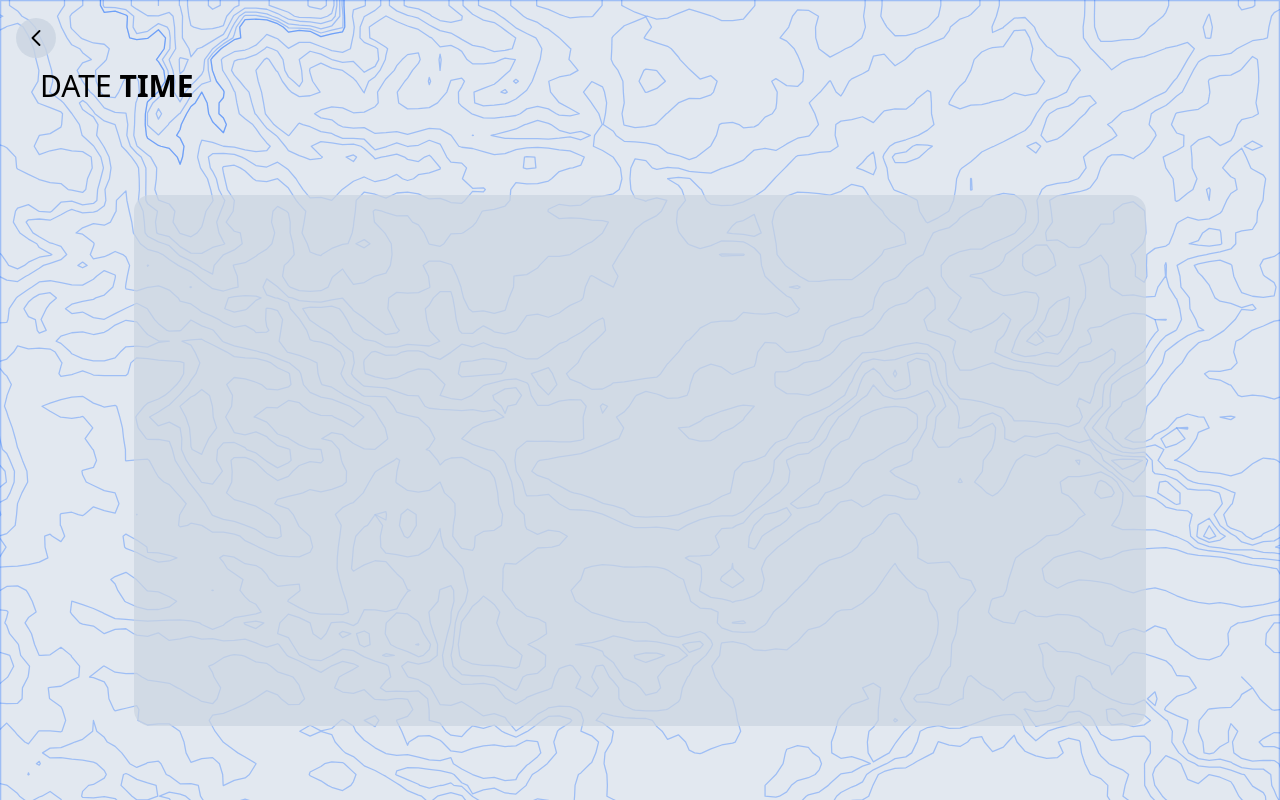
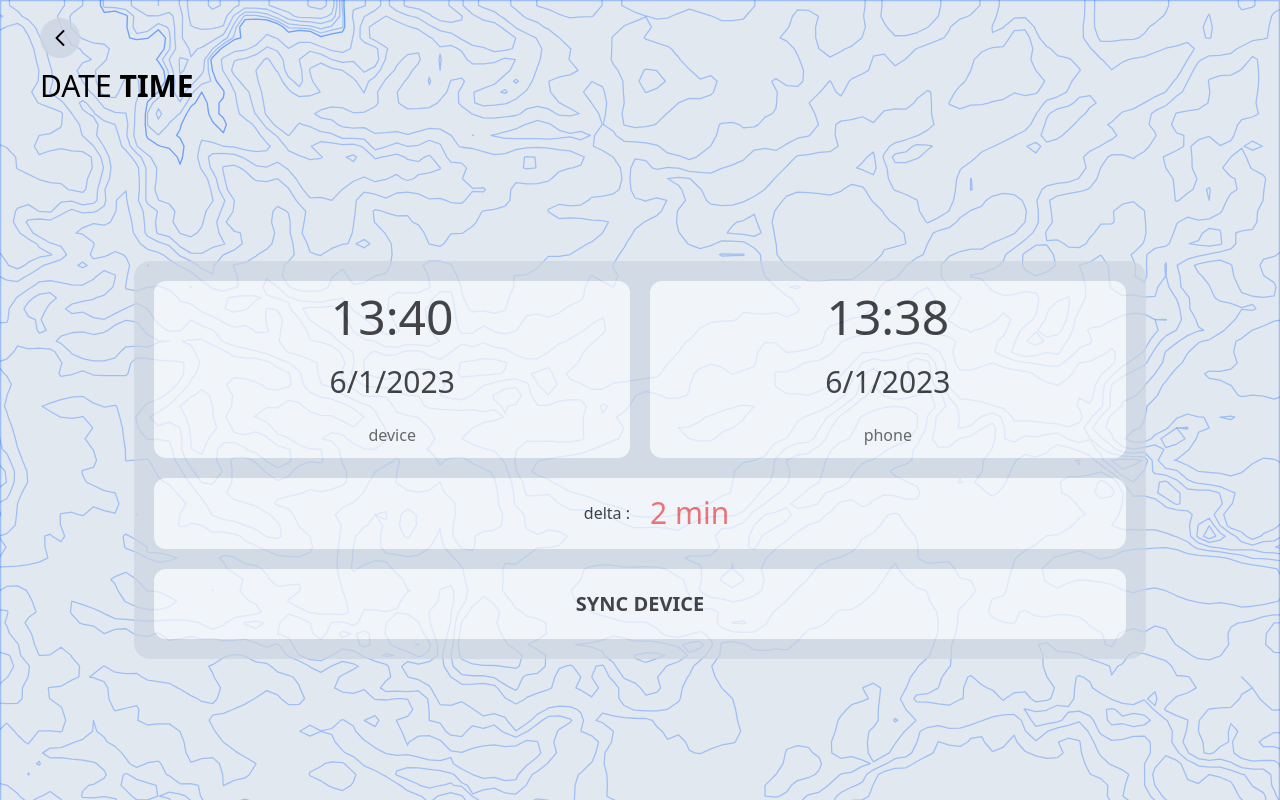
Before and after one commit to ESP32-COOP/ESP32-COOP-DOC, a SvelteKit app in the folder COOP-DOOR-WEB/: page /cards/clock in a window 1280 px wide. Built offline with nearby package versions, Linux system fonts and the light colour scheme.

Commit message:
feat(clock): add interface

```diff
--- a/COOP-DOOR-WEB/src/routes/cards/+layout.svelte
+++ b/COOP-DOOR-WEB/src/routes/cards/+layout.svelte
@@ -1,7 +1,7 @@
 <div class="p-2 h-screen grid grid-cols-1 " style="grid-template-rows : 1fr 1fr 11fr ;">
     <div class="w-full h-full flex flex-row items-center">
         <a class="" href="/device">
-            <div class=" bg-opacity-80 bg-slate-300 h-fit m-2 p-2 rounded-full">
+            <div class=" bg-opacity-80 bg-slate-300 h-fit m-2  ml-8 p-2 rounded-full">
                 <img class="h-6 w-6 p-1 rotate-180" src="/arrow.svg" alt="gear">
             </div>
         </a>
--- a/COOP-DOOR-WEB/src/routes/cards/clock/+page.svelte
+++ b/COOP-DOOR-WEB/src/routes/cards/clock/+page.svelte
@@ -1,6 +1,40 @@
+<script lang="ts">
+
+
+let datePhone = new Date();
+let dateDevice = new Date(datePhone.getTime() + 2*60000);
+
+
+</script>
+
 <h1 class="uppercase text-3xl ml-8">date <span class="font-bold">time</span></h1>
 <div class="w-full h-full flex items-center justify-center">
-    <div class="rounded-2xl bg-slate-300 opacity-70 w-4/5 h-4/5">
+    <div class="rounded-2xl bg-slate-300 opacity-70 w-4/5 h-[60%] grid grid-cols-1 p-5 gap-5" style="grid-template-rows : 5fr 2fr 2fr ">
+        <div class=" h-full w-full rounded-xl grid grid-cols-2 gap-5" >
+            <div class="h-full w-full bg-slate-50 rounded-xl flex flex-col justify-around items-center">
+                <h2 class="text-5xl">{dateDevice.getHours()}:{dateDevice.getMinutes()}</h2>
+                <h3 class="text-3xl">{dateDevice.getDay()}/{dateDevice.getMonth()}/{dateDevice.getFullYear()}</h3>
+                <p class="text-black/80">device</p>
+            </div>
+
+            <div class="h-full w-full bg-slate-50 rounded-xl flex flex-col justify-around items-center">
+                <h2 class="text-5xl">{datePhone.getHours()}:{datePhone.getMinutes()}</h2>
+                <h3 class="text-3xl">{datePhone.getDay()}/{datePhone.getMonth()}/{datePhone.getFullYear()}</h3>
+                <p class="text-black/80">phone</p>
+            </div>
+
+        </div>
+
+        <div class="bg-slate-50 rounded-xl grid grid-cols-2 items-center justify-center gap-5">
+            <p class=" text-right ">delta :</p>
+            <h4 class="text-red-500 text-3xl">{(dateDevice - datePhone)/60000} min</h4>
+
+        </div>
+
+        <button class="bg-slate-50 rounded-xl uppercase text-xl font-semibold">
+            sync device
+        </button>
+
 
     </div>
 </div>
```
